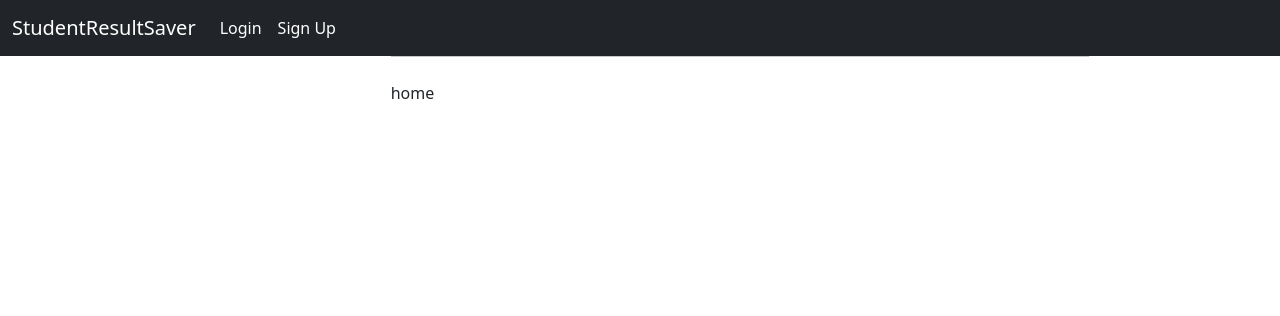
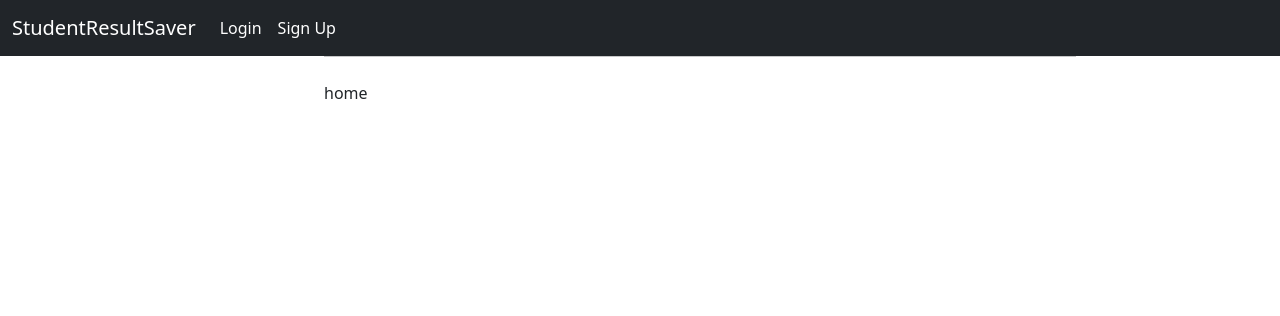
Before and after one commit to JontePonte/StudentResultSaverWeb, a Django app: page / in a window 1280 px wide. Shown: the top 316 px of the page. Run offline with Django 4.2, Linux system fonts and the light colour scheme.

Commit message:
Small change to frontend in base.html

```diff
--- a/website/main/templates/main/base.html
+++ b/website/main/templates/main/base.html
@@ -4,7 +4,7 @@
     <head>
         <style type="text/css">
             .main {
-                margin-left: 200px;
+                margin-left: 120px;
                 padding: 0px 10px;
             }
 
```
